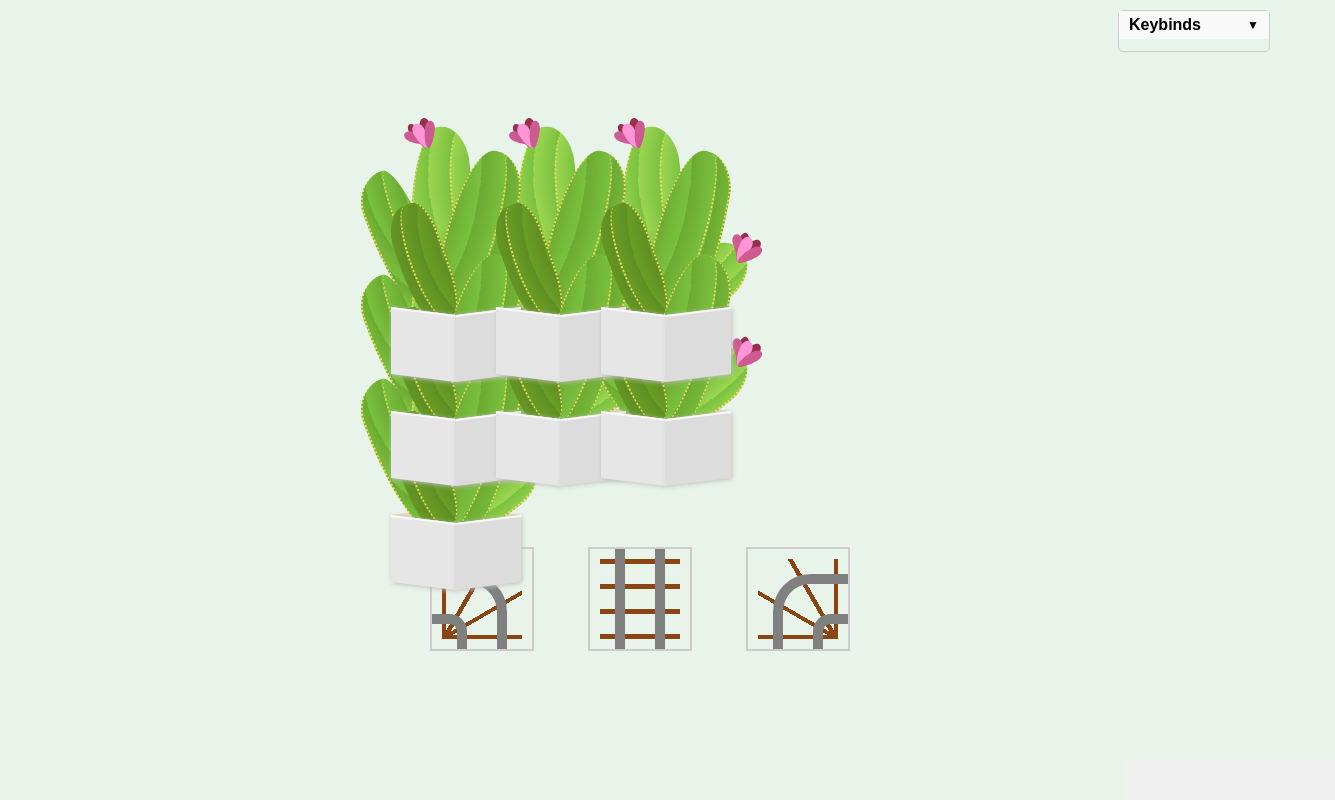
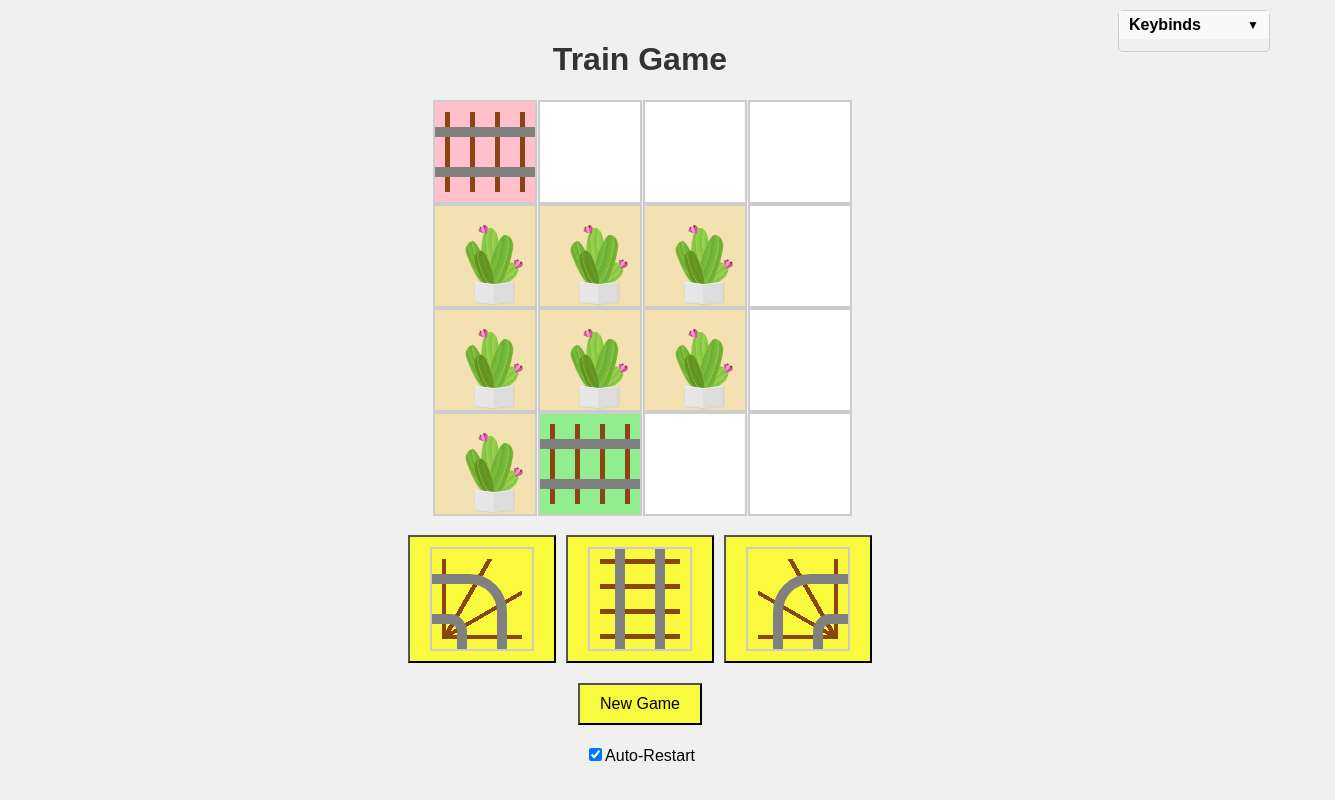
Before and after one commit to TrevorBurgoyne/train-game, a React (Create React App) app: page / in a window 1280 px wide. Shown: the top 800 px of the page, 1335 px wide, since content can reach past the window. Built offline with nearby package versions, Linux system fonts and the light colour scheme.

Commit message:
add a sandy color

```diff
--- a/src/components/Tile.tsx
+++ b/src/components/Tile.tsx
@@ -3,6 +3,7 @@ import Tree from './obstacles/Tree';
 import Cactus from './obstacles/Cactus';
 import '../styles/Tile.css';
 import '../styles/Rail.css';
+import '../styles/Obstacle.css';
 
 export type TileType = 'obstacle' | 'empty' | 'start' | 'goal' | 'rail';
 export type RailType = 'straight' | 'left' | 'right';
--- a/src/components/obstacles/Cactus.tsx
+++ b/src/components/obstacles/Cactus.tsx
@@ -2,6 +2,7 @@ import '../../styles/Cactus.css';
 
 const Cactus = () => {
     return (
+        <div className="cactus-container">
             <div className="frame">
                 <div className="center">
                     <div className="cactus">
@@ -45,6 +46,7 @@ const Cactus = () => {
                     </div>
                 </div>
             </div>
+        </div>
     );
 };
 
--- a/src/styles/Cactus.css
+++ b/src/styles/Cactus.css
@@ -1,10 +1,19 @@
 /* https://codepen.io/alice2707/pen/qBZxMYx */
+
+.cactus-container {
+    width: 100%;
+    height: 100%;
+    position: relative;
+    overflow: hidden;
+    /* Sandy desert */
+    background-color: #f4e1b1;
+}
 
 .frame {
     width: 100%;
     height: 100%;
-    background-color: #e8f4ea;
-    position: absolute;
+    position: relative;
+    transform: scale(.3);
 }
 
 .center {
--- /dev/null
+++ b/src/styles/Obstacle.css
@@ -0,0 +1,4 @@
+.obstacle {
+    background-color: #9e9e9e;
+    cursor: not-allowed;
+}
```
Lines whose indentation alone changed are shown as unchanged.
